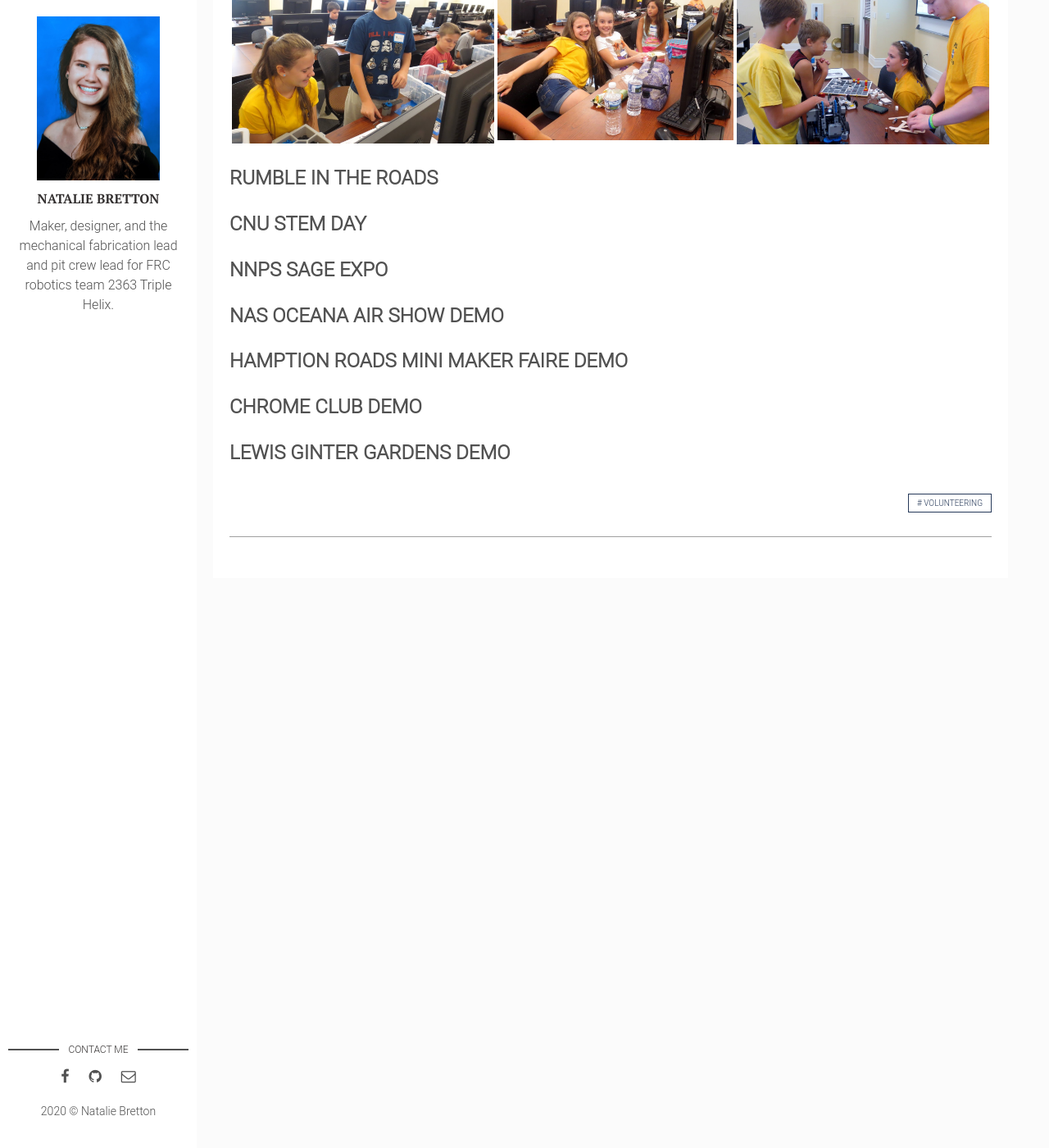
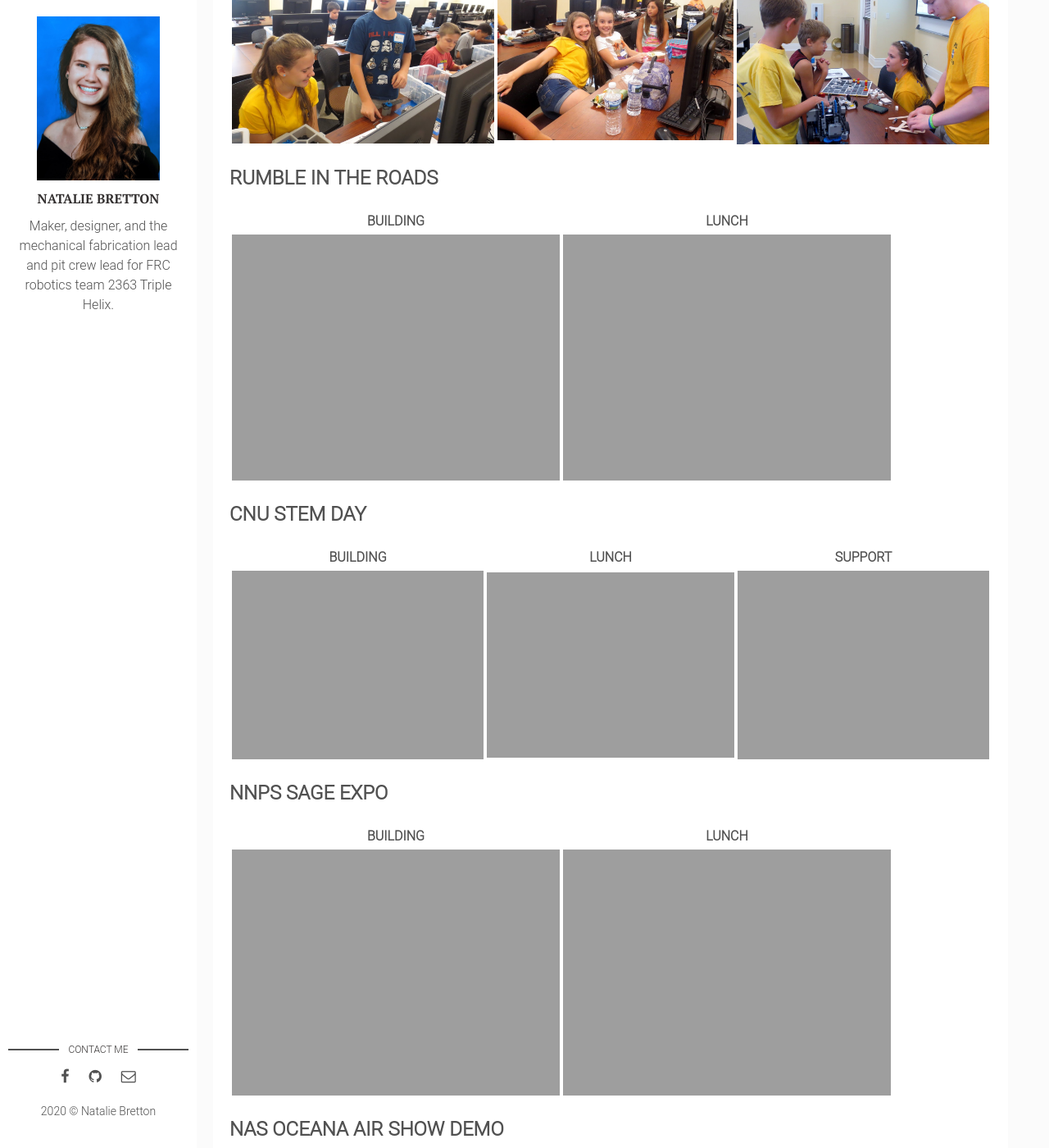
Before and after one commit to natgrrl/natgrrl.github.io, a Jekyll site: the page built from _posts/2015-09-16-outreach.markdown, in a window 1280 px wide and 1400 px high, scrolled down 776 px. Shown: the whole window at 82% size. Built offline with Jekyll 4.4.1, drawn with Linux system fonts in a browser that asks for light colours; before the commit the page ends 1501 px from its top, so only the background shows below that; some of the changed text lies outside the part shown.

Commit message:
Update 2015-09-16-outreach.markdown

```diff
--- a/_posts/2015-09-16-outreach.markdown
+++ b/_posts/2015-09-16-outreach.markdown
@@ -15,14 +15,40 @@ BUILDING | LUNCH | SUPPORT
 
 ## RUMBLE IN THE ROADS
 
+BUILDING | LUNCH
+-------- | -----
+![rumble-1](http://natgrrl.github.io/assets/img/rumble-1.JPG) | ![rumble-2](http://natgrrl.github.io/assets/img/rumble-2.JPG)
+
 ## CNU STEM DAY
+
+BUILDING | LUNCH | SUPPORT
+-------- | ----- | -------
+![cnu-stem-day-1](http://natgrrl.github.io/assets/img/cnu-stem-day-1.JPG) | ![cnu-stem-day-2](http://natgrrl.github.io/assets/img/cnu-stem-day-2.JPG) | ![cnu-stem-day-3](http://natgrrl.github.io/assets/img/cnu-stem-day-3.JPG)
 
 ## NNPS SAGE EXPO
 
+BUILDING | LUNCH
+-------- | -----
+![sage-expo-1](http://natgrrl.github.io/assets/img/sage-expo-1.JPG) | ![sage-expo-2](http://natgrrl.github.io/assets/img/sage-expo-3.JPG)
+
 ## NAS OCEANA AIR SHOW DEMO
+
+BUILDING | LUNCH | SUPPORT
+-------- | ----- | -------
+![airshow-1](http://natgrrl.github.io/assets/img/airshow-1.JPG) | ![airshow-2](http://natgrrl.github.io/assets/img/airshow-2.JPG) | ![airshow-3](http://natgrrl.github.io/assets/img/airshow-3.JPG)
 
 ## HAMPTION ROADS MINI MAKER FAIRE DEMO
 
+RACHEL   | DEMO FIELD
+-------- | ----------
+![maker-fair-1](http://natgrrl.github.io/assets/img/maker-fair-1.JPG) | ![maker-fair-2](http://natgrrl.github.io/assets/img/maker-fair-2.JPG)
+
 ## CHROME CLUB DEMO
 
+GROUP    | DEMO  | DEMO
+-------- | ----- | -------
+![chrome-club-4](http://natgrrl.github.io/assets/img/chrome-club-4.JPG) | ![chrome-club-2](http://natgrrl.github.io/assets/img/chrome-club-2.JPG) | ![chrome-club-1](http://natgrrl.github.io/assets/img/chrome-club-1.JPG)
+
 ## LEWIS GINTER GARDENS DEMO
+
+![lewis-ginter-1](http://natgrrl.github.io/assets/img/lewis-ginter-1.JPG)
```
